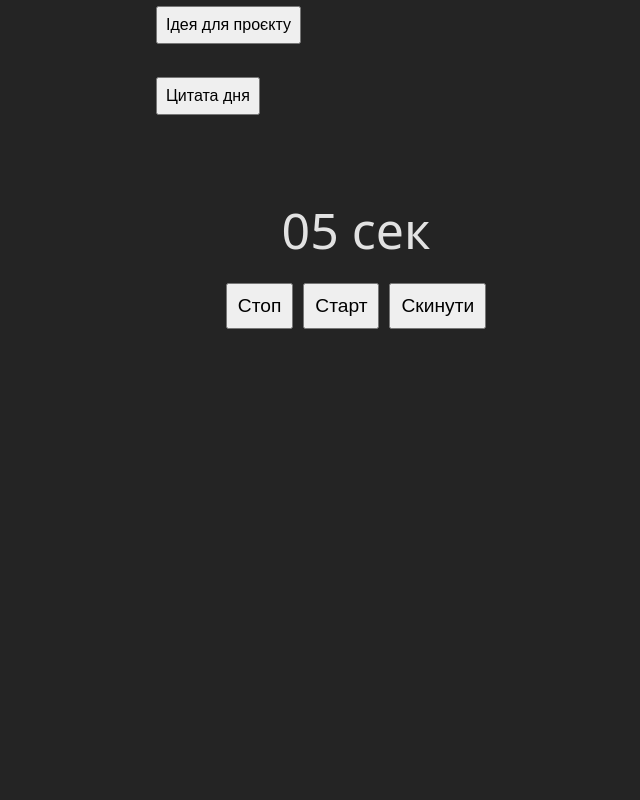
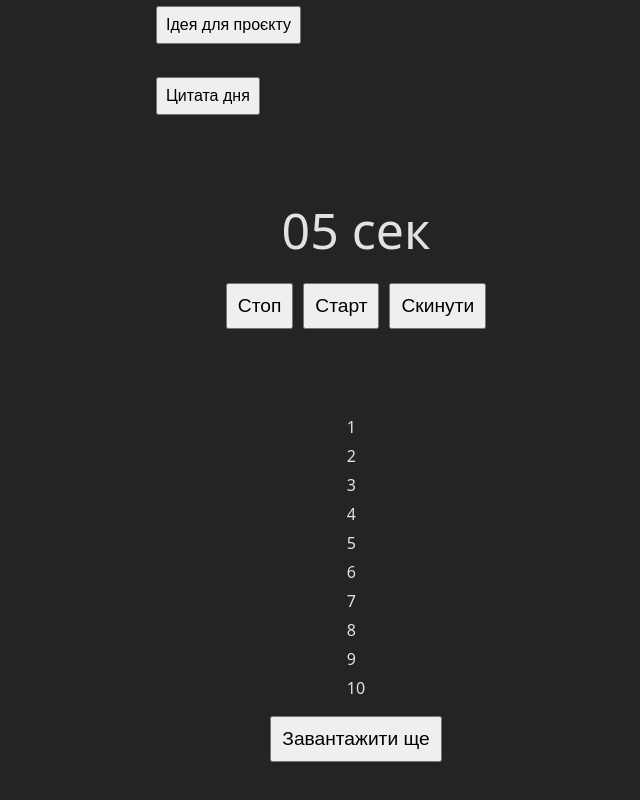
Before and after one commit to YouKnowWhoIs/Practice-CSS-React-3, a React (Vite) app: page / in a window 1280 px wide. Shown: the part 1456-2256 px from the top of the page, without its empty margins (284-924 px from the left). Before the commit the page ends 1855 px from the top, so only its background shows below. Built offline with nearby package versions, Linux system fonts and the light colour scheme; no server answers.

Commit message:
add pagination

```diff
--- a/src/components/App.jsx
+++ b/src/components/App.jsx
@@ -5,6 +5,7 @@ import UserSort from "./userSort/UserSort.jsx";
 import UsersApi from "./usersApi/UsersApi.jsx";
 import Acardion from "./acardion/Acardion.jsx";
 import Timer from "./timer/Timer.jsx";
+import Pagination from "./pagination/Pagination.jsx";
 
 function App() {
   return (
@@ -23,6 +24,7 @@ function App() {
       <UsersApi />
       <Acardion />
       <Timer />
+      <Pagination />
     </>
   );
 }
--- /dev/null
+++ b/src/components/pagination/Pagination.jsx
@@ -0,0 +1,40 @@
+import { useState } from "react";
+import "../../style/pagination/pagination.css";
+
+const allItems = [
+  1, 2, 3, 4, 5, 6, 7, 8, 9, 10, 11, 12, 13, 14, 15, 16, 17, 18, 19, 20, 21, 22,
+  23, 24, 25, 26, 27, 28, 29, 30, 31, 32, 33, 34, 35, 36, 37, 38, 39, 40, 41,
+  42, 43, 44, 45, 46, 47, 48, 49, 50,
+];
+
+function Pagination() {
+  const [currentPage, setCurrentPage] = useState(10);
+  const [btnShow, setBtnShow] = useState(true);
+
+  const handleDownload = () => {
+    setCurrentPage((prev) => prev + 10);
+
+    if (currentPage === 40) {
+      setBtnShow(false);
+    }
+  };
+
+  const visibleItems = allItems.slice(0, currentPage);
+
+  return (
+    <div id="pagination">
+      <ul className="paginationList">
+        {visibleItems.map((num, i) => (
+          <li key={i}>{num}</li>
+        ))}
+      </ul>
+      {btnShow && (
+        <button type="button" onClick={handleDownload}>
+          Завантажити ще
+        </button>
+      )}
+    </div>
+  );
+}
+
+export default Pagination;
--- /dev/null
+++ b/src/style/pagination/pagination.css
@@ -0,0 +1,27 @@
+#pagination {
+  margin-bottom: 70px;
+  display: flex;
+  flex-direction: column;
+  align-items: center;
+}
+
+.paginationList {
+  display: flex;
+  flex-direction: column;
+  gap: 5px;
+  padding: 0;
+}
+
+.paginationList li {
+  list-style: none;
+}
+
+#pagination button {
+  font-size: larger;
+  padding: 10px;
+  transition: all 0.3s ease;
+}
+#pagination button:hover {
+  background-color: #404040;
+  border: 2px solid #404040;
+}
```
